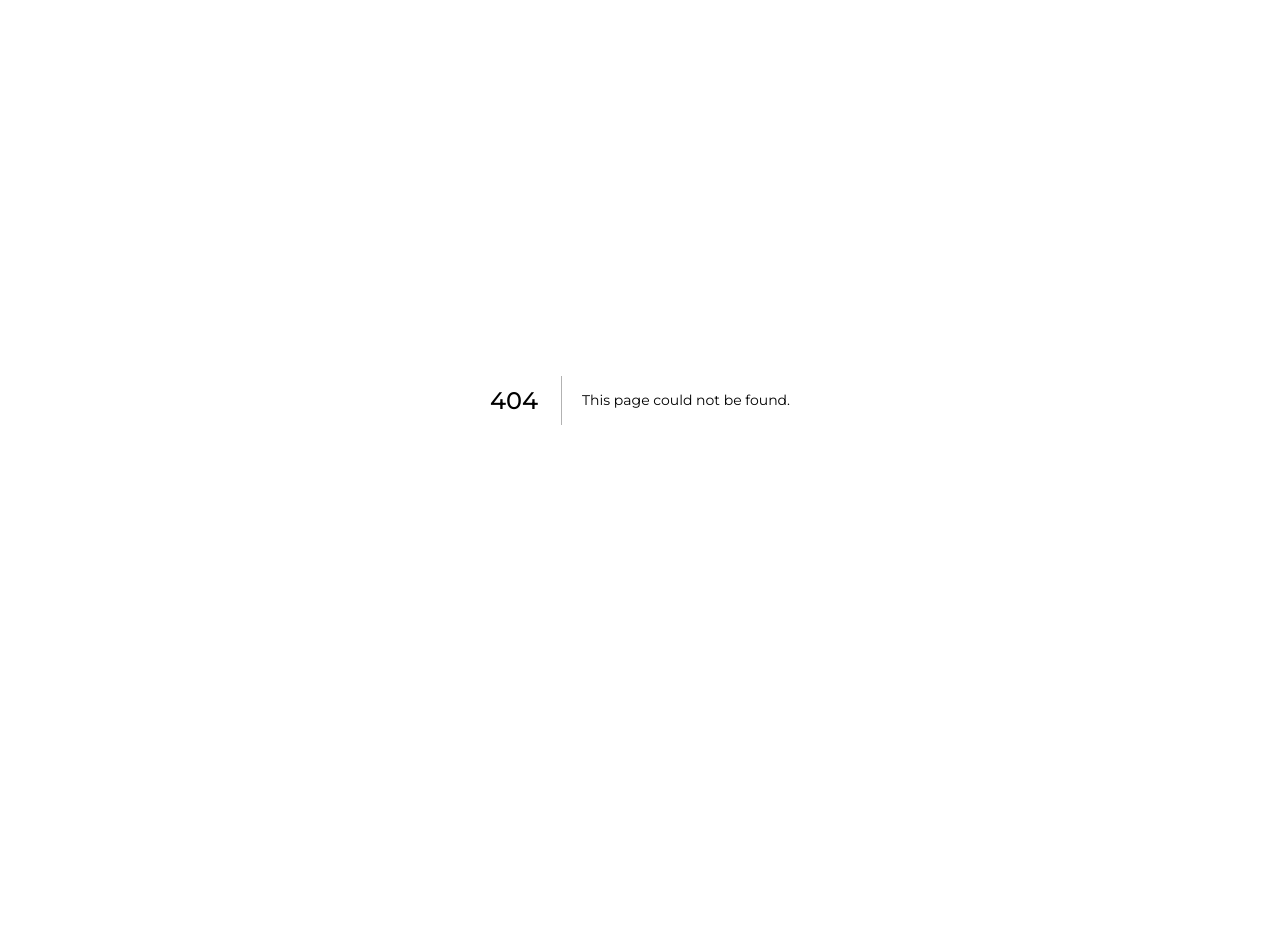
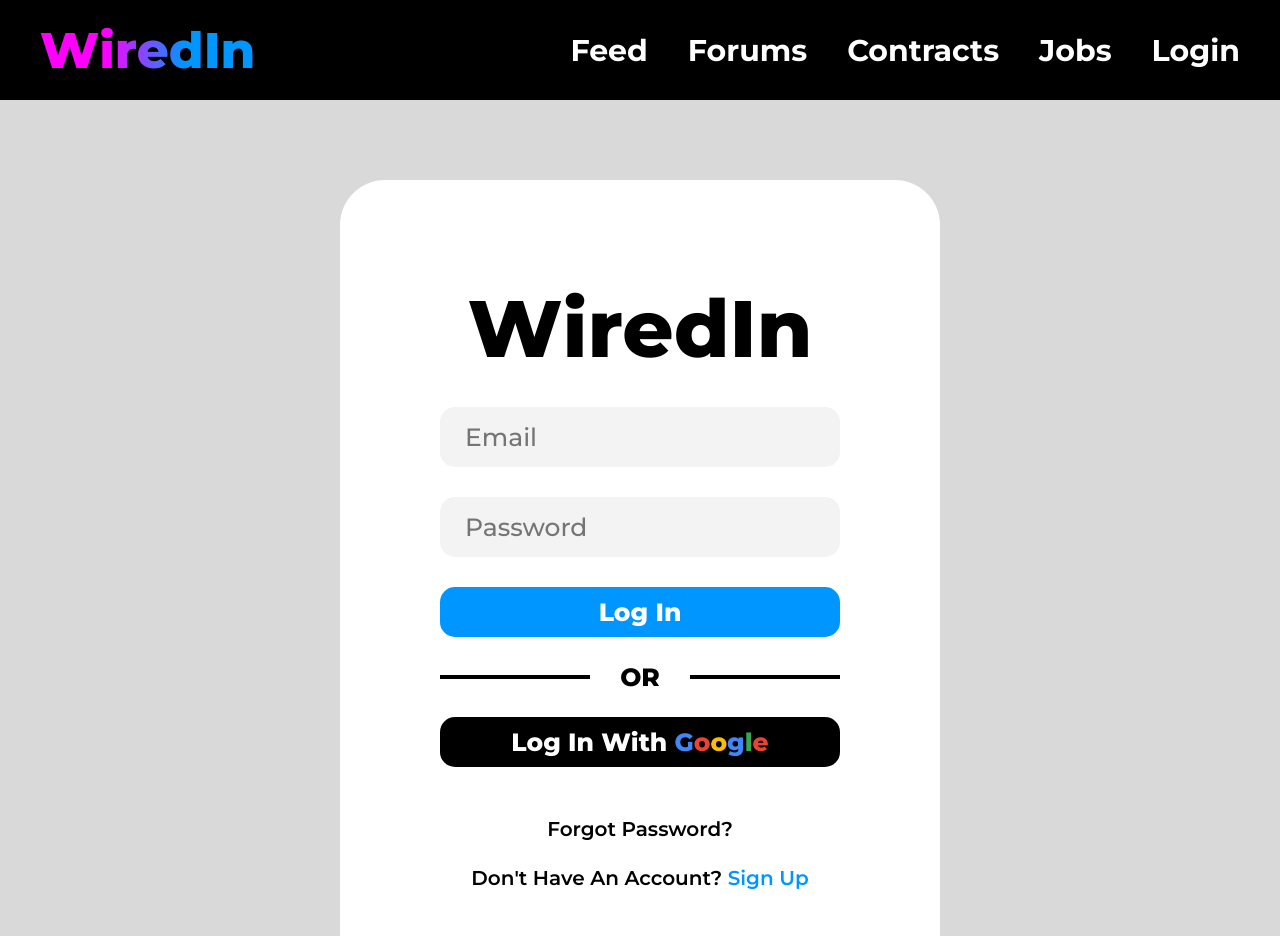
Before and after one commit to GurkarnSD/WiredIn, a Next.js app: page /login in a window 1280 px wide. Before the commit this address had no page. Shown: the top 936 px of the page. Before the commit the page ends 800 px from the top, so only its background shows below. Built offline with nearby package versions, Linux system fonts and the light colour scheme.

Commit message:
Created Login and Signup Page

```diff
--- a/app/globals.css
+++ b/app/globals.css
@@ -5,6 +5,7 @@
   box-sizing: border-box;
   padding: 0;
   margin: 0;
+  color: #000000;
 }
 
 html,
--- /dev/null
+++ b/app/login/page.tsx
@@ -0,0 +1,14 @@
+import Navbar from "@/components/Navbar"
+import Login from "@/components/Login"
+import styles from '@/styles/Login.module.css'
+
+export default function LoginPage() {
+    return (
+        <>
+            <Navbar />
+            <div className={styles.container}>
+                <Login />
+            </div>
+        </>
+    )
+}
--- a/app/page.tsx
+++ b/app/page.tsx
@@ -1,4 +1,4 @@
-import styles from './page.module.css'
+import styles from '@/styles/Home.module.css'
 import Navbar from '@/components/Navbar'
 
 export default function Home() {
--- /dev/null
+++ b/components/Login.tsx
@@ -0,0 +1,32 @@
+import styles from './styles/Login.module.css'
+import Link from 'next/link'
+
+export default function Login() {
+    return (
+        <div className={styles.login}>
+            <div className={styles.wiredIn}>WiredIn</div>
+            <form className={styles.inputForm}>
+                <input className={styles.input} type="text" placeholder="Email" />
+                <input className={styles.input} type="password" placeholder="Password" />
+                <button className={styles.loginButton}>Log In</button>
+                <div className={styles.divider}>
+                    <div className={styles.dividerLine}></div>
+                    <div className={styles.dividerText}>OR</div>
+                    <div className={styles.dividerLine}></div>
+                </div>
+                <button className={styles.googleButton}>Log In With&nbsp;
+                    <span className={styles.googleBlue}>G</span>
+                    <span className={styles.googleRed}>o</span>
+                    <span className={styles.googleYellow}>o</span>
+                    <span className={styles.googleBlue}>g</span>
+                    <span className={styles.googleGreen}>l</span>
+                    <span className={styles.googleRed}>e</span>
+                </button>
+            </form>
+            <div className={styles.additional}>
+                <div>Forgot Password?</div>
+                <div>Don't Have An Account?&nbsp;<Link href='/signup' className={styles.signup}>Sign Up</Link></div>
+            </div>
+        </div>
+    )
+}
--- /dev/null
+++ b/components/styles/Login.module.css
@@ -0,0 +1,120 @@
+.login {
+  height: 800px;
+  width: 600px;
+  border-radius: 45px;
+  background-color: #ffffff;
+  display: flex;
+  flex-direction: column;
+  align-items: center;
+  padding-top: 100px;
+  padding-bottom: 100px;
+  padding-left: 125px;
+  padding-right: 125px;
+}
+
+.wiredIn {
+  color: #000000;
+  font-weight: 800;
+  font-size: 80px;
+}
+
+.inputForm {
+  display: flex;
+  flex-direction: column;
+  margin-top: 30px;
+}
+
+.input {
+  height: 60px;
+  width: 400px;
+  border-radius: 15px;
+  padding-top: 15px;
+  padding-bottom: 15px;
+  padding-left: 25px;
+  padding-right: 25px;
+  background-color: #f3f3f3;
+  border: none;
+  color: #000000;
+  font-weight: 500;
+  font-size: 25px;
+  margin-bottom: 30px;
+}
+
+.input:focus {
+  outline: none;
+}
+
+.loginButton {
+  width: 400px;
+  height: 50px;
+  background-color: #0096ff;
+  border-radius: 15px;
+  border: none;
+  font-size: 25px;
+  font-weight: 800;
+  color: #ffffff;
+}
+
+.divider {
+  display: flex;
+  align-items: center;
+  justify-content: space-between;
+  margin-top: 25px;
+  margin-bottom: 25px;
+}
+
+.dividerLine {
+  width: 150px;
+  height: 0px;
+  border: 2px solid #000000;
+}
+
+.dividerText {
+  font-size: 25px;
+  font-weight: 800;
+}
+
+.googleButton {
+  width: 400px;
+  height: 50px;
+  background-color: #000000;
+  border-radius: 15px;
+  border: none;
+  font-size: 25px;
+  font-weight: 800;
+  color: #ffffff;
+}
+
+.googleBlue {
+  color: #4285f4;
+}
+
+.googleRed {
+  color: #ea4335;
+}
+
+.googleYellow {
+  color: #fbbc05;
+}
+
+.googleGreen {
+  color: #34a853;
+}
+
+.additional {
+  color: #3f3f3f;
+  font-weight: 600;
+  font-size: 20px;
+  margin-top: 50px;
+  display: flex;
+  flex-direction: column;
+  align-items: center;
+}
+
+.additional > * {
+  margin-bottom: 25px;
+}
+
+.signup {
+  color: #0096ff;
+}
--- /dev/null
+++ b/components/styles/Signup.module.css
@@ -0,0 +1,120 @@
+.signup {
+  height: 1000px;
+  width: 600px;
+  border-radius: 45px;
+  background-color: #ffffff;
+  display: flex;
+  flex-direction: column;
+  align-items: center;
+  padding-top: 100px;
+  padding-bottom: 100px;
+  padding-left: 125px;
+  padding-right: 125px;
+}
+
+.wiredIn {
+  color: #000000;
+  font-weight: 800;
+  font-size: 80px;
+}
+
+.inputForm {
+  display: flex;
+  flex-direction: column;
+  margin-top: 30px;
+}
+
+.input {
+  height: 60px;
+  width: 400px;
+  border-radius: 15px;
+  padding-top: 15px;
+  padding-bottom: 15px;
+  padding-left: 25px;
+  padding-right: 25px;
+  background-color: #f3f3f3;
+  border: none;
+  color: #000000;
+  font-weight: 500;
+  font-size: 25px;
+  margin-bottom: 30px;
+}
+
+.input:focus {
+  outline: none;
+}
+
+.signupButton {
+  width: 400px;
+  height: 50px;
+  background-color: #0096ff;
+  border-radius: 15px;
+  border: none;
+  font-size: 25px;
+  font-weight: 800;
+  color: #ffffff;
+}
+
+.divider {
+  display: flex;
+  align-items: center;
+  justify-content: space-between;
+  margin-top: 25px;
+  margin-bottom: 25px;
+}
+
+.dividerLine {
+  width: 150px;
+  height: 0px;
+  border: 2px solid #000000;
+}
+
+.dividerText {
+  font-size: 25px;
+  font-weight: 800;
+}
+
+.googleButton {
+  width: 400px;
+  height: 50px;
+  background-color: #000000;
+  border-radius: 15px;
+  border: none;
+  font-size: 25px;
+  font-weight: 800;
+  color: #ffffff;
+}
+
+.googleBlue {
+  color: #4285f4;
+}
+
+.googleRed {
+  color: #ea4335;
+}
+
+.googleYellow {
+  color: #fbbc05;
+}
+
+.googleGreen {
+  color: #34a853;
+}
+
+.additional {
+  color: #3f3f3f;
+  font-weight: 600;
+  font-size: 20px;
+  margin-top: 50px;
+  display: flex;
+  flex-direction: column;
+  align-items: center;
+}
+
+.additional > * {
+  margin-bottom: 25px;
+}
+
+.login {
+  color: #0096ff;
+}
--- /dev/null
+++ b/styles/Login.module.css
@@ -0,0 +1,7 @@
+.container {
+    display: flex;
+    flex-direction: column;
+    align-items: center;
+    margin-top: 5rem;
+    margin-bottom: 5rem;
+}
--- /dev/null
+++ b/styles/Signup.module.css
@@ -0,0 +1,7 @@
+.container {
+    display: flex;
+    flex-direction: column;
+    align-items: center;
+    margin-top: 5rem;
+    margin-bottom: 5rem;
+}
```
Also changed, not shown: app/signup/page.tsx (added, +14 -0 lines), components/Signup.tsx (added, +33 -0 lines), styles/Home.module.css (added).
